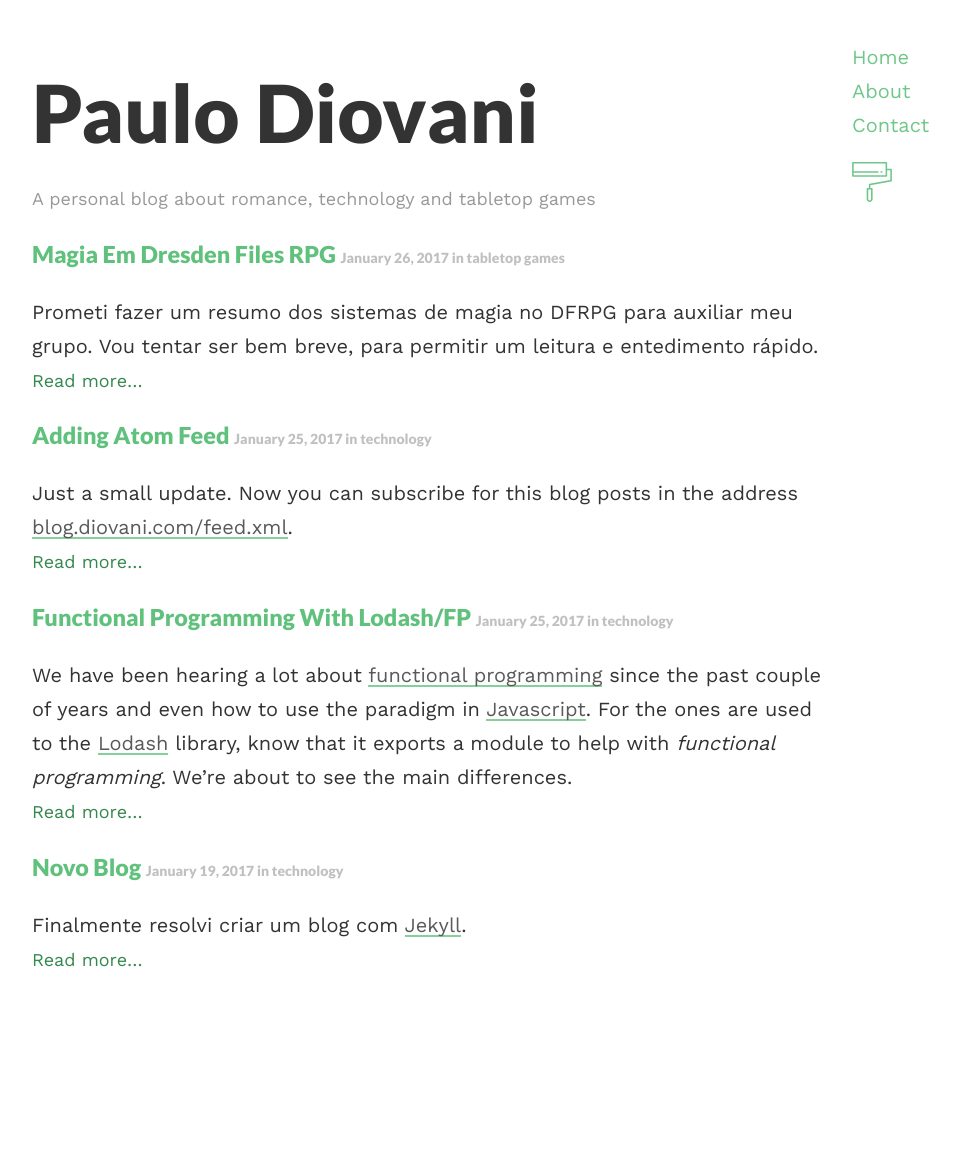
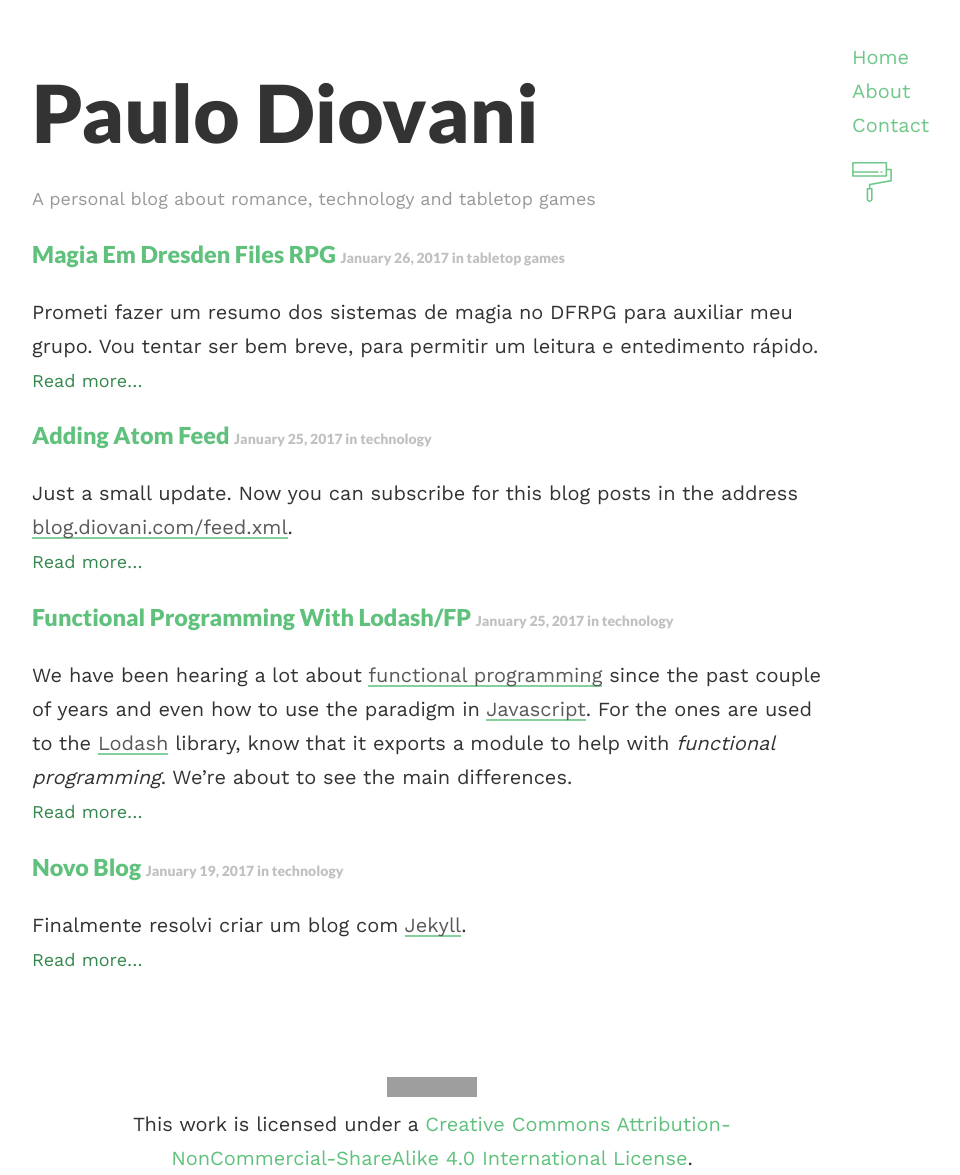
Before and after one commit to paulodiovani/blog.diovani.com, a Jekyll site: the page built from index.html, in a window 1280 px wide. Shown: the whole page, without its empty margins (208-1168 px from the left). Built offline with Jekyll 4.4.1, drawn with Linux system fonts in a browser that asks for light colours; nearby versions of some CDN libraries; before the commit the page ends 1107 px from its top, so only the background shows below that; grey boxes are pictures that could not be loaded.

Commit message:
Add License CC-BY-NC-SA

```diff
--- a/_layouts/default.html
+++ b/_layouts/default.html
@@ -48,7 +48,11 @@
     </nav>
   </aside>
 
-  <footer>&nbsp;</footer>
+  <footer>
+    <div class="license">
+      <a rel="license" href="http://creativecommons.org/licenses/by-nc-sa/4.0/"><img alt="Creative Commons License" style="border-width:0" src="https://i.creativecommons.org/l/by-nc-sa/4.0/88x31.png" /></a><br>This work is licensed under a <a rel="license" href="http://creativecommons.org/licenses/by-nc-sa/4.0/">Creative Commons Attribution-NonCommercial-ShareAlike 4.0 International License</a>.
+    </div>
+  </footer>
 
   <script src="https://use.fontawesome.com/75875ac355.js"></script>
   <script src="{{site.baseurl}}/js/theme.min.js"></script>
--- a/_sass/style.scss
+++ b/_sass/style.scss
@@ -238,9 +238,15 @@
 
 footer {
     position: relative;
-    margin-top: 4em;
+    margin: 4em 0 2em 0;
 
     @include media-query($on-laptop) {
-        margin-top: 2em;
+        margin: 2em 0 1em 0;
+    }
+
+    .license {
+        max-width: 600px;
+        margin: auto;
+        text-align: center;
     }
 }
```
